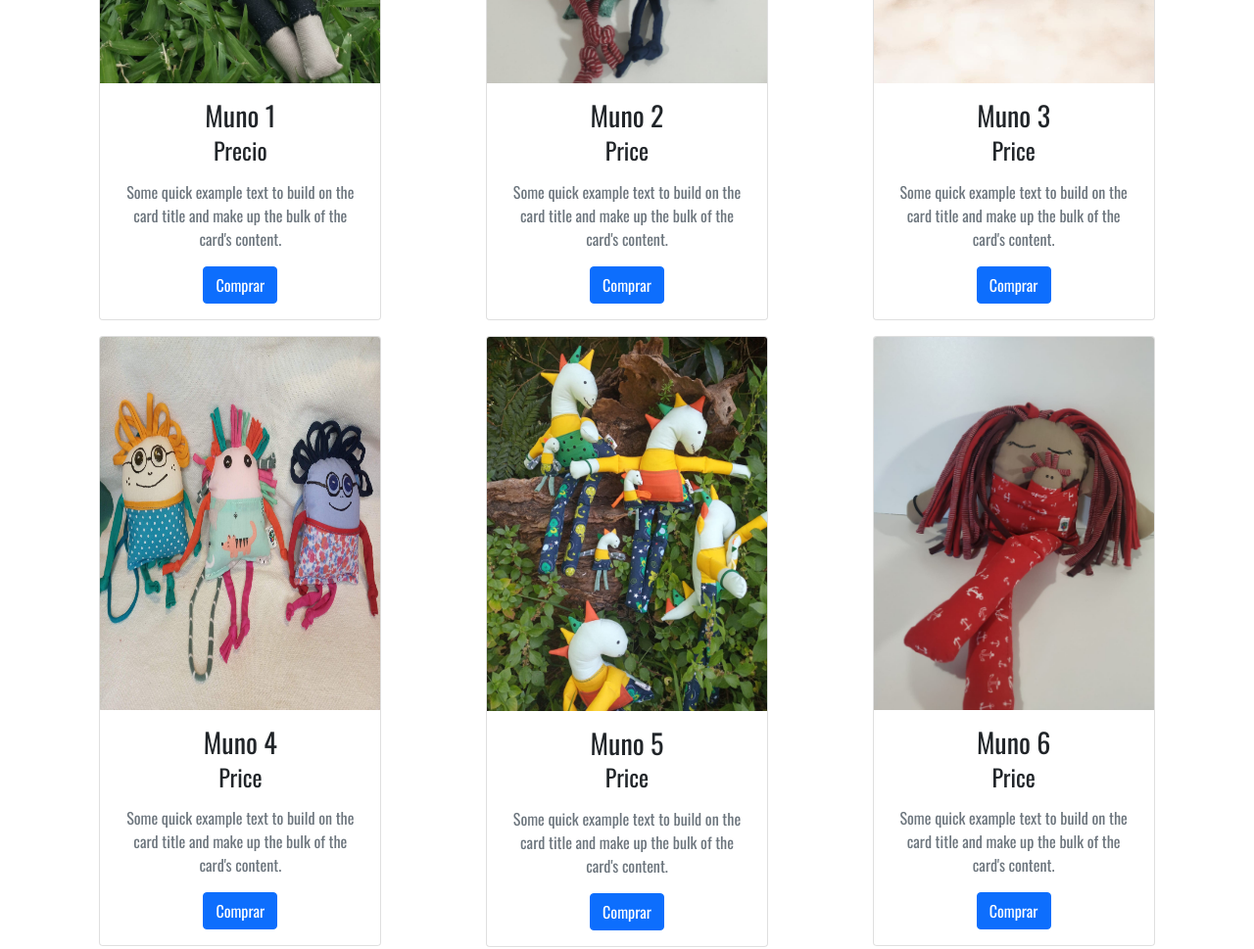
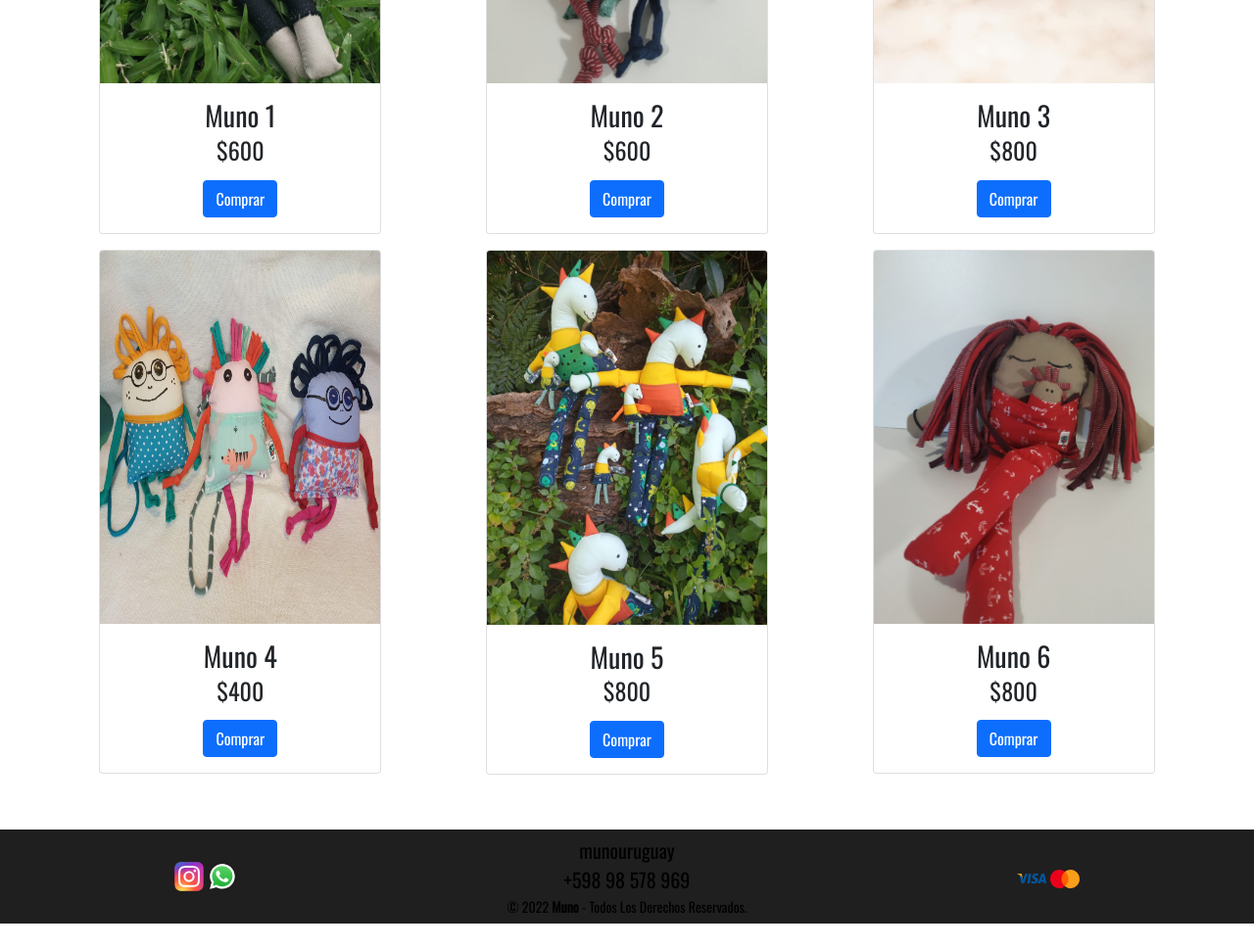
Before and after one commit to Riblast/Muno_Fleitas, a website: page pages/tienda.html in a window 1280 px wide. Shown: the part 560-1529 px from the top of the page at 98% size. After the commit the page ends 1503 px from the top, so only its background shows below. Drawn offline with nearby package versions, Linux system fonts and the light colour scheme.

```diff
--- a/pages/tienda.html
+++ b/pages/tienda.html
@@ -47,8 +47,7 @@
                                 <img src="../assets/img/muñeco1.jpg" class="card-img-top" height="381.33" alt="...">
                                 <div class="card-body">
                                     <h3 class="card-title">Muno 1</h3>
-                                    <h4 class="card-subtitle mb-3">Precio</h4>
-                                    <p class="card-text text-muted">Some quick example text to build on the card title and make up the bulk of the card's content.</p>
+                                    <h4 class="card-subtitle mb-3">$600</h4>
                                     <a href="#" class="btn btn-primary">Comprar</a>
                                 </div>
                             </div>
@@ -58,8 +57,7 @@
                                 <img src="../assets/img/muñeco2.jpg" class="card-img-top" alt="...">
                                 <div class="card-body">
                                     <h3 class="card-title">Muno 2</h3>
-                                    <h4 class="card-subtitle mb-3">Price</h4>
-                                    <p class="card-text text-muted">Some quick example text to build on the card title and make up the bulk of the card's content.</p>
+                                    <h4 class="card-subtitle mb-3">$600</h4>
                                 <a href="#" class="btn btn-primary">Comprar</a>
                                 </div>
                             </div>
@@ -69,8 +67,7 @@
                                 <img src="../assets/img/muñeco3.jpg" class="card-img-top" height="381.33" alt="...">
                                 <div class="card-body">
                                     <h3 class="card-title">Muno 3</h3>
-                                    <h4 class="card-subtitle mb-3">Price</h4>
-                                    <p class="card-text text-muted">Some quick example text to build on the card title and make up the bulk of the card's content.</p>
+                                    <h4 class="card-subtitle mb-3">$800</h4>
                                 <a href="#" class="btn btn-primary">Comprar</a>
                                 </div>
                             </div>
@@ -80,8 +77,7 @@
                                 <img src="../assets/img/muñeco4.jpg" class="card-img-top" height="381.33" alt="...">
                                 <div class="card-body">
                                     <h3 class="card-title">Muno 4</h3>
-                                    <h4 class="card-subtitle mb-3">Price</h4>
-                                    <p class="card-text text-muted">Some quick example text to build on the card title and make up the bulk of the card's content.</p>
+                                    <h4 class="card-subtitle mb-3">$400</h4>
                                 <a href="#" class="btn btn-primary">Comprar</a>
                                 </div>
                             </div>
@@ -91,8 +87,7 @@
                                 <img src="../assets/img/muñeco5.jpg" class="card-img-top" alt="...">
                                 <div class="card-body">
                                     <h3 class="card-title">Muno 5</h3>
-                                    <h4 class="card-subtitle mb-3">Price</h4>
-                                    <p class="card-text text-muted">Some quick example text to build on the card title and make up the bulk of the card's content.</p>
+                                    <h4 class="card-subtitle mb-3">$800</h4>
                                 <a href="#" class="btn btn-primary">Comprar</a>
                                 </div>
                             </div>
@@ -102,8 +97,7 @@
                                 <img src="../assets/img/muñeco6.jpg" class="card-img-top" alt="...">
                                 <div class="card-body">
                                     <h3 class="card-title">Muno 6</h3>
-                                    <h4 class="card-subtitle mb-3">Price</h4>
-                                    <p class="card-text text-muted">Some quick example text to build on the card title and make up the bulk of the card's content.</p>
+                                    <h4 class="card-subtitle mb-3">$800</h4>
                                 <a href="#" class="btn btn-primary">Comprar</a>
                                 </div>
                             </div>
--- a/sass/main.scss
+++ b/sass/main.scss
@@ -17,6 +17,9 @@
 body {
 	background-color: rgba(255, 255, 255, 0.849);
 	font-family: variables.$fontFamily;
+		p{
+			font-size: 20px ;
+		}
 }
 main {
 	min-height: calc(100vh - 6rem);
--- a/sass/pages/_home.scss
+++ b/sass/pages/_home.scss
@@ -10,6 +10,9 @@
         left: 10vw;
         top: 30vh;
         z-index: -1;
+    }
+    .alert{
+        font-size: 20px;
     }
     .presentacion-inicio{
         display: inline-block;
```
Also changed, not shown: index.html (+1 -6 lines), pages/contacto.html (+1 -1 lines), pages/sobre-mi.html (+1 -6 lines), css/main.css, 2 other files.
